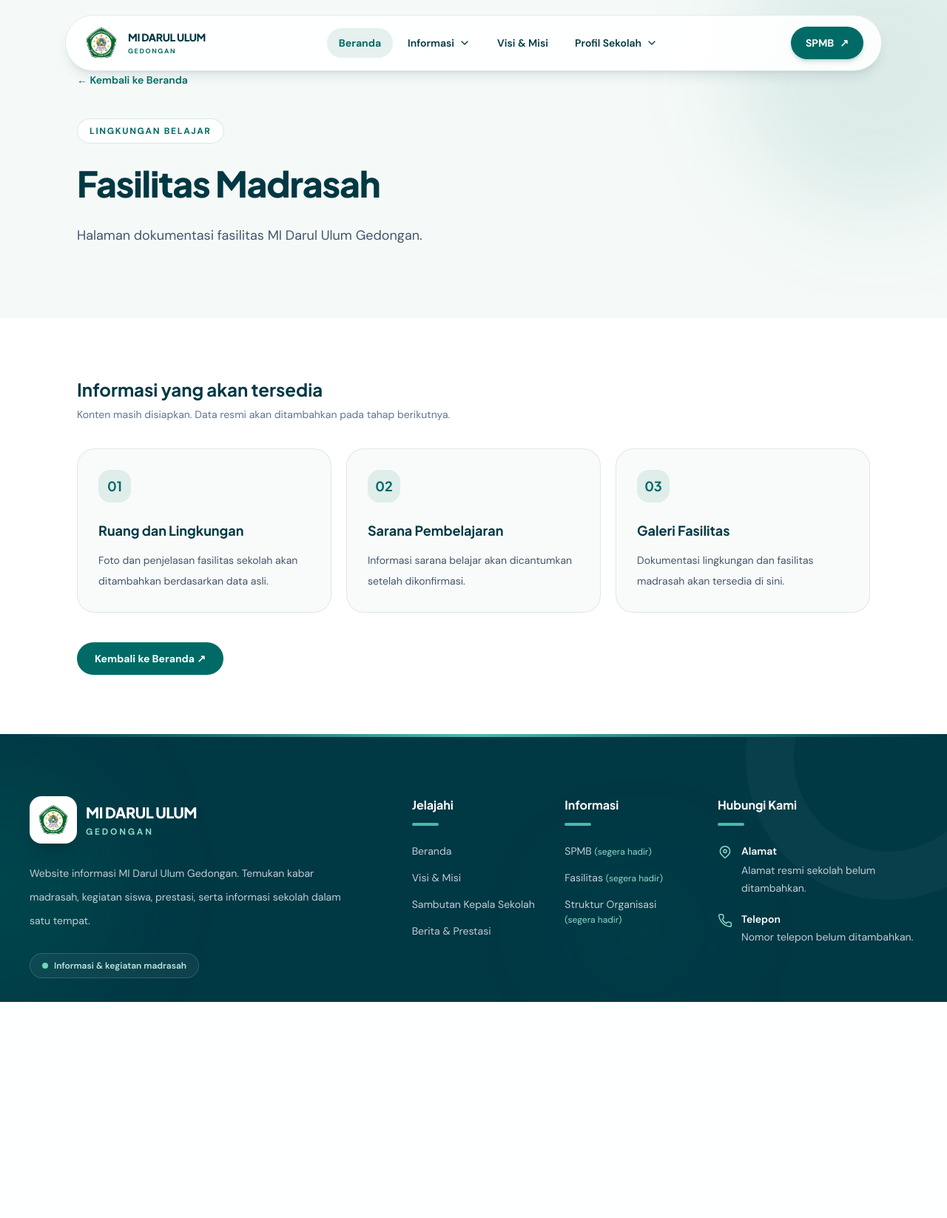
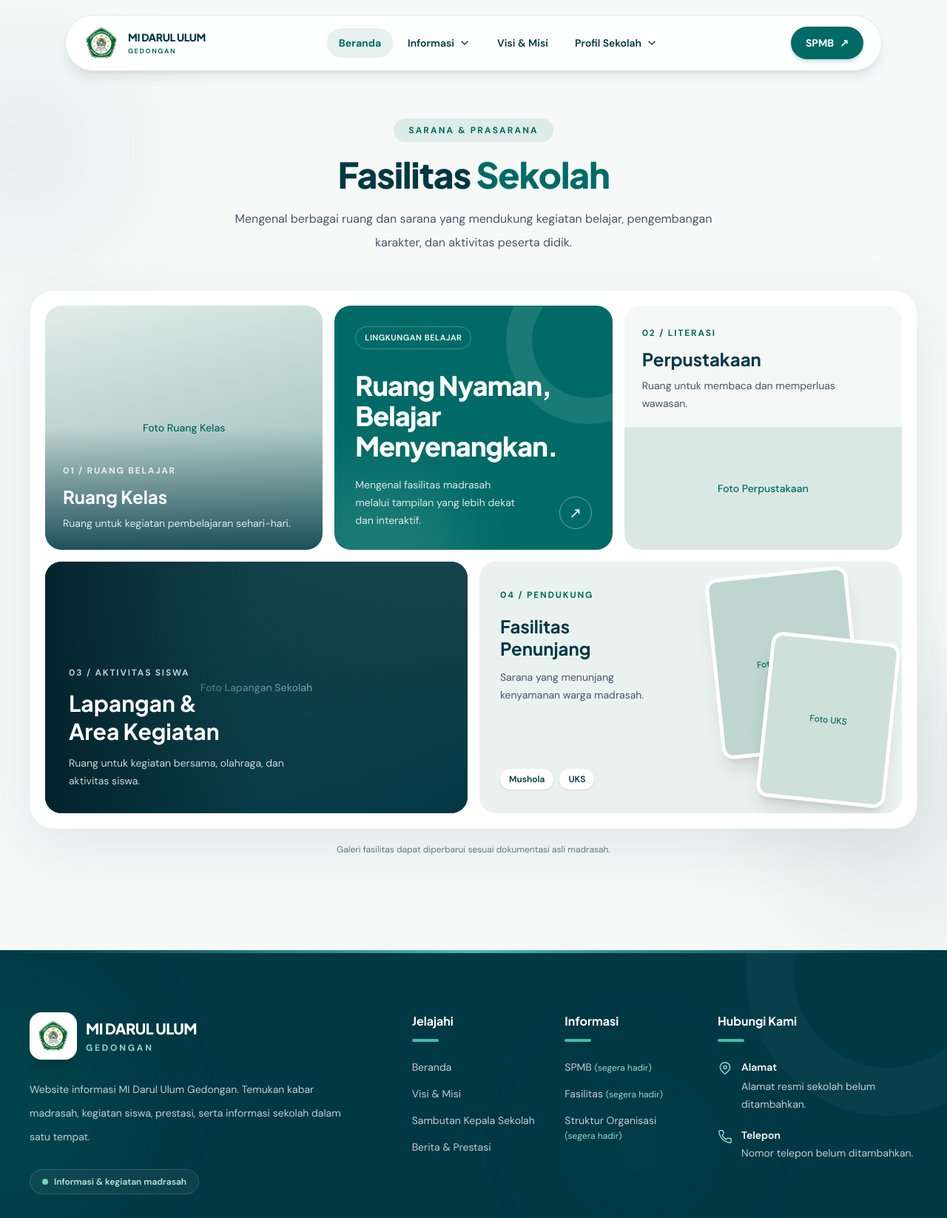
Before and after one commit to Kylammaja/mi-darul-ulum, a Laravel app: page /informasi/fasilitas in a window 1280 px wide. Shown: the whole page at 74% size. Before the commit the page ends 1354 px from the top, so only its background shows below. Run offline with Laravel 10, Linux system fonts and the light colour scheme; style sheets or scripts are compiled from the project's sources.

Commit message:
fasilitas

```diff
--- /dev/null
+++ b/resources/views/pages/fasilitas.blade.php
@@ -0,0 +1,154 @@
+@extends('layouts.inner')
+
+@section('title', 'Fasilitas Sekolah - MI Darul Ulum Gedongan')
+
+@section('content')
+@php
+    // Letakkan foto di public/images/fasilitas/
+    $foto = [
+        'kelas' => 'images/fasilitas/ruang-kelas.webp',
+        'perpustakaan' => 'images/fasilitas/perpustakaan.webp',
+        'lapangan' => 'images/fasilitas/lapangan.webp',
+        'mushola' => 'images/fasilitas/mushola.webp',
+        'uks' => 'images/fasilitas/uks.webp',
+    ];
+@endphp
+
+<section id="fasilitas" class="relative overflow-hidden bg-[#F6F9F8] pb-24 pt-32 lg:pb-32 lg:pt-40">
+    <!-- Dekorasi halus agar konsisten dengan halaman lain -->
+    <div class="pointer-events-none absolute -left-32 top-10 h-80 w-80 rounded-full bg-[#006B66]/5 blur-3xl"></div>
+    <div class="pointer-events-none absolute -right-32 bottom-0 h-96 w-96 rounded-full bg-[#003844]/5 blur-3xl"></div>
+
+    <div class="relative mx-auto max-w-7xl px-5 sm:px-6 lg:px-10">
+        <header class="mx-auto mb-12 max-w-3xl text-center">
+            <span class="inline-flex rounded-full bg-[#006B66]/10 px-5 py-2 text-xs font-bold uppercase tracking-[.18em] text-[#006B66]">
+                Sarana & Prasarana
+            </span>
+            <h1 class="mt-5 font-heading text-4xl font-extrabold tracking-tight text-[#003844] sm:text-5xl">
+                Fasilitas <span class="text-[#006B66]">Sekolah</span>
+            </h1>
+            <p class="mx-auto mt-5 max-w-2xl text-base leading-8 text-slate-600">
+                Mengenal berbagai ruang dan sarana yang mendukung kegiatan belajar,
+                pengembangan karakter, dan aktivitas peserta didik.
+            </p>
+        </header>
+
+        <!-- Bingkai luar putih dan bento grid seperti referensi -->
+        <div class="rounded-[32px] border border-[#003844]/5 bg-white p-3 shadow-[0_25px_80px_rgba(0,56,68,0.09)] sm:p-5">
+            <div class="grid grid-cols-1 gap-3 md:grid-cols-6 md:gap-4">
+
+                <!-- 1. Ruang Kelas | Atas kiri -->
+                <article class="group relative min-h-[330px] overflow-hidden rounded-[22px] bg-[#E8F0EE] md:col-span-2">
+                    @if (is_file(public_path($foto['kelas'])))
+                        <img src="{{ asset($foto['kelas']) }}" alt="Ruang kelas MI Darul Ulum Gedongan"
+                             class="absolute inset-0 h-full w-full object-cover transition-transform duration-700 group-hover:scale-105" loading="lazy">
+                    @else
+                        <div class="absolute inset-0 flex items-center justify-center bg-gradient-to-br from-[#E1ECE8] to-[#B9D6CE] px-6 text-center text-sm font-medium text-[#006B66]">
+                            Foto Ruang Kelas
+                        </div>
+                    @endif
+                    <div class="absolute inset-0 bg-gradient-to-t from-[#003844]/85 via-[#003844]/10 to-transparent"></div>
+                    <div class="absolute inset-x-0 bottom-0 p-6 text-white">
+                        <span class="text-xs font-bold uppercase tracking-[.15em] text-white/80">01 / Ruang Belajar</span>
+                        <h2 class="mt-2 font-heading text-2xl font-bold">Ruang Kelas</h2>
+                        <p class="mt-2 max-w-xs text-sm leading-6 text-white/85">Ruang untuk kegiatan pembelajaran sehari-hari.</p>
+                    </div>
+                </article>
+
+                <!-- 2. Panel utama | Atas tengah -->
+                <article class="relative flex min-h-[330px] flex-col justify-between overflow-hidden rounded-[22px] bg-[#006B66] p-7 text-white md:col-span-2">
+                    <div class="pointer-events-none absolute -right-20 -top-16 h-56 w-56 rounded-full border-[35px] border-white/10"></div>
+                    <div class="pointer-events-none absolute -bottom-28 -left-12 h-56 w-56 rounded-full bg-white/10 blur-2xl"></div>
+                    <div class="relative">
+                        <span class="inline-flex rounded-full border border-white/25 px-3 py-1.5 text-[11px] font-semibold uppercase tracking-wider">
+                            Lingkungan Belajar
+                        </span>
+                        <h2 class="mt-7 font-heading text-3xl font-extrabold leading-[1.15] tracking-tight sm:text-4xl">
+                            Ruang Nyaman,<br>Belajar Menyenangkan.
+                        </h2>
+                    </div>
+                    <div class="relative flex items-end justify-between gap-4">
+                        <p class="max-w-[230px] text-sm leading-6 text-white/85">
+                            Mengenal fasilitas madrasah melalui tampilan yang lebih dekat dan interaktif.
+                        </p>
+                        <span aria-hidden="true" class="flex h-11 w-11 shrink-0 items-center justify-center rounded-full border border-white/40 text-xl">↗</span>
+                    </div>
+                </article>
+
+                <!-- 3. Perpustakaan | Atas kanan -->
+                <article class="group relative flex min-h-[330px] flex-col overflow-hidden rounded-[22px] bg-[#F4F7F6] md:col-span-2">
+                    <div class="relative z-10 px-6 pt-6">
+                        <span class="text-xs font-bold uppercase tracking-[.15em] text-[#006B66]">02 / Literasi</span>
+                        <h2 class="mt-2 font-heading text-2xl font-bold text-[#003844]">Perpustakaan</h2>
+                        <p class="mt-2 max-w-xs text-sm leading-6 text-slate-600">Ruang untuk membaca dan memperluas wawasan.</p>
+                    </div>
+                    <div class="relative mt-5 min-h-[165px] flex-1 overflow-hidden">
+                        @if (is_file(public_path($foto['perpustakaan'])))
+                            <img src="{{ asset($foto['perpustakaan']) }}" alt="Perpustakaan MI Darul Ulum Gedongan"
+                                 class="absolute inset-0 h-full w-full object-cover transition-transform duration-700 group-hover:scale-105" loading="lazy">
+                        @else
+                            <div class="absolute inset-0 flex items-center justify-center bg-[#D9E8E3] text-sm font-medium text-[#006B66]">
+                                Foto Perpustakaan
+                            </div>
+                        @endif
+                    </div>
+                </article>
+
+                <!-- 4. Lapangan | Bawah kiri, melebar -->
+                <article class="group relative min-h-[300px] overflow-hidden rounded-[22px] bg-[#003844] md:col-span-3">
+                    @if (is_file(public_path($foto['lapangan'])))
+                        <img src="{{ asset($foto['lapangan']) }}" alt="Lapangan dan area kegiatan sekolah"
+                             class="absolute inset-0 h-full w-full object-cover transition-all duration-700 group-hover:scale-105" loading="lazy">
+                    @else
+                        <div class="absolute inset-0 flex items-center justify-center bg-gradient-to-br from-[#284F55] to-[#003844] text-sm font-medium text-white/70">
+                            Foto Lapangan Sekolah
+                        </div>
+                    @endif
+                    <div class="absolute inset-0 bg-gradient-to-r from-[#001F28]/90 via-[#003844]/45 to-transparent"></div>
+                    <div class="absolute inset-x-0 bottom-0 p-7 text-white sm:p-8">
+                        <span class="text-xs font-bold uppercase tracking-[.15em] text-white/75">03 / Aktivitas Siswa</span>
+                        <h2 class="mt-3 max-w-sm font-heading text-3xl font-bold leading-tight">Lapangan &amp;<br>Area Kegiatan</h2>
+                        <p class="mt-3 max-w-xs text-sm leading-6 text-white/80">Ruang untuk kegiatan bersama, olahraga, dan aktivitas siswa.</p>
+                    </div>
+                </article>
+
+                <!-- 5. Fasilitas penunjang | Bawah kanan -->
+                <article class="relative flex min-h-[340px] flex-col overflow-hidden rounded-[22px] bg-[#EAF2EF] md:col-span-3 sm:flex-row">
+                    <div class="relative z-10 flex w-full flex-col justify-between p-7 sm:w-[48%] sm:pr-0 sm:py-8">
+                        <div>
+                            <span class="text-xs font-bold uppercase tracking-[.15em] text-[#006B66]">04 / Pendukung</span>
+                            <h2 class="mt-4 font-heading text-2xl font-bold leading-tight text-[#003844]">Fasilitas<br>Penunjang</h2>
+                            <p class="mt-3 max-w-[220px] text-sm leading-6 text-slate-600">
+                                Sarana yang menunjang kenyamanan warga madrasah.
+                            </p>
+                        </div>
+                        <div class="mt-5 flex flex-wrap gap-2">
+                            <span class="rounded-full bg-white px-3 py-1.5 text-xs font-semibold text-[#003844] shadow-sm">Mushola</span>
+                            <span class="rounded-full bg-white px-3 py-1.5 text-xs font-semibold text-[#003844] shadow-sm">UKS</span>
+                        </div>
+                    </div>
+
+                    <div class="relative h-52 flex-1 sm:h-auto" aria-label="Kolase foto fasilitas penunjang">
+                        <div class="absolute right-[21%] top-[4%] h-[72%] w-[65%] -rotate-6 overflow-hidden rounded-2xl border-[5px] border-white bg-[#BED6CF] shadow-xl transition-transform duration-500 hover:rotate-0">
+                            @if (is_file(public_path($foto['mushola'])))
+                                <img src="{{ asset($foto['mushola']) }}" alt="Mushola sekolah" class="h-full w-full object-cover" loading="lazy">
+                            @else
+                                <div class="flex h-full items-center justify-center text-xs font-medium text-[#006B66]">Foto Mushola</div>
+                            @endif
+                        </div>
+                        <div class="absolute bottom-[4%] right-[4%] h-[66%] w-[59%] rotate-6 overflow-hidden rounded-2xl border-[5px] border-white bg-[#CFDFD9] shadow-xl transition-transform duration-500 hover:rotate-0">
+                            @if (is_file(public_path($foto['uks'])))
+                                <img src="{{ asset($foto['uks']) }}" alt="Ruang UKS sekolah" class="h-full w-full object-cover" loading="lazy">
+                            @else
+                                <div class="flex h-full items-center justify-center text-xs font-medium text-[#006B66]">Foto UKS</div>
+                            @endif
+                        </div>
+                    </div>
+                </article>
+
+            </div>
+        </div>
+        <p class="mt-5 text-center text-xs text-slate-500">Galeri fasilitas dapat diperbarui sesuai dokumentasi asli madrasah.</p>
+    </div>
+</section>
+@endsection
--- a/resources/views/partials/navbar.blade.php
+++ b/resources/views/partials/navbar.blade.php
@@ -117,10 +117,14 @@
                                 Berita Sekolah
                             </a>
 
-                            <a href="{{ url('/informasi/fasilitas') }}"
-                               class="block rounded-xl px-4 py-3 text-sm font-medium text-primary transition hover:bg-secondary/10 hover:text-secondary">
-                                Fasilitas
-                            </a>
+<a href="{{ route('informasi.fasilitas') }}"
+   class="block rounded-xl px-4 py-3
+          text-sm font-semibold text-[#003844]
+          transition hover:bg-[#006B66]/10
+          hover:text-[#006B66]">
+    Fasilitas
+</a>
+
 
                         </div>
                     </div>
@@ -283,9 +287,9 @@
                         Berita
                     </a>
 
-                    <a href="{{ url('/informasi/fasilitas') }}" class="px-4 py-3">
-                        Fasilitas
-                    </a>
+                    <a href="{{ route('informasi.fasilitas') }}">
+    Fasilitas
+</a>
                 </div>
 
                 <a
--- a/routes/web.php
+++ b/routes/web.php
@@ -39,16 +39,11 @@ Route::get('/informasi/berita', [
 ])->name('informasi.berita');
 
 
-Route::view('/informasi/fasilitas', 'pages.informasi', [
-    'label' => 'LINGKUNGAN BELAJAR',
-    'title' => 'Fasilitas Madrasah',
-    'description' => 'Halaman dokumentasi fasilitas MI Darul Ulum Gedongan.',
-    'topics' => [
-        ['title' => 'Ruang dan Lingkungan', 'description' => 'Foto dan penjelasan fasilitas sekolah akan ditambahkan berdasarkan data asli.'],
-        ['title' => 'Sarana Pembelajaran', 'description' => 'Informasi sarana belajar akan dicantumkan setelah dikonfirmasi.'],
-        ['title' => 'Galeri Fasilitas', 'description' => 'Dokumentasi lingkungan dan fasilitas madrasah akan tersedia di sini.'],
-    ],
-])->name('informasi.fasilitas');
+
+Route::get('/informasi/fasilitas', function () {
+    return view('pages.fasilitas');
+})->name('informasi.fasilitas');
+
 
 // Halaman profil.
 Route::view('/profil', 'pages.informasi', [
```
